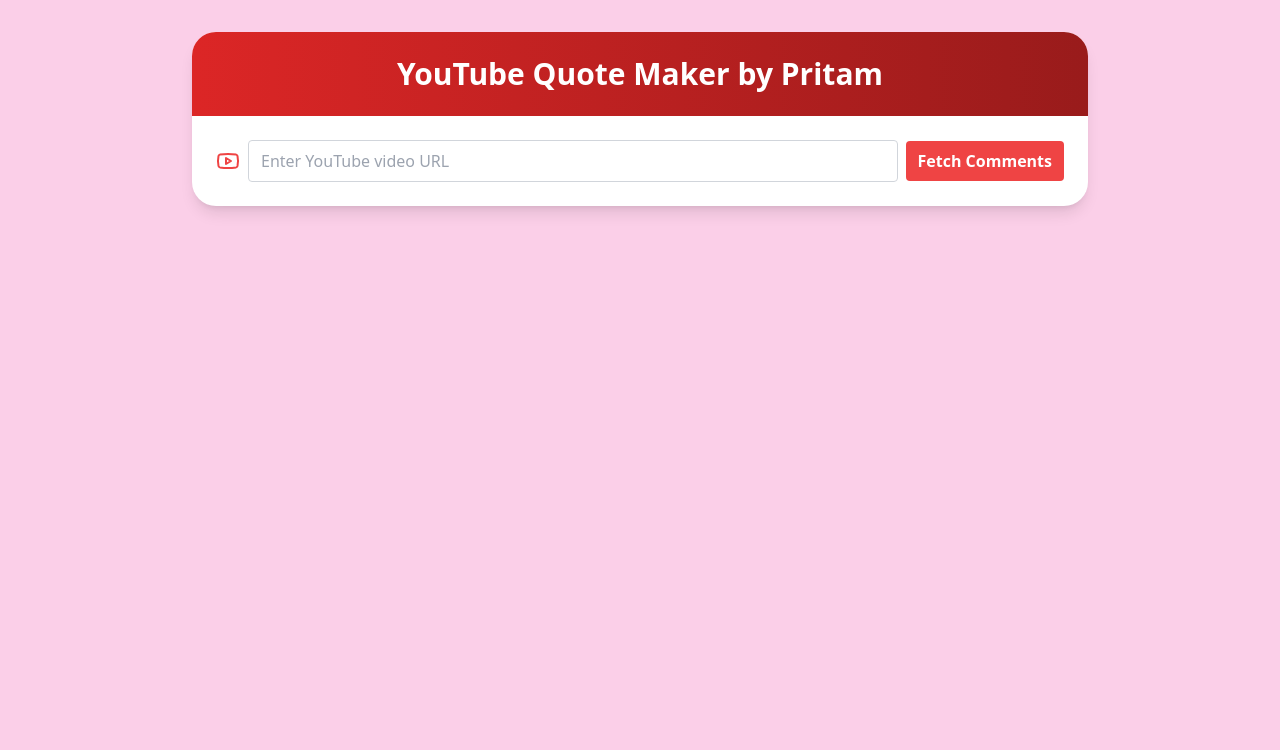
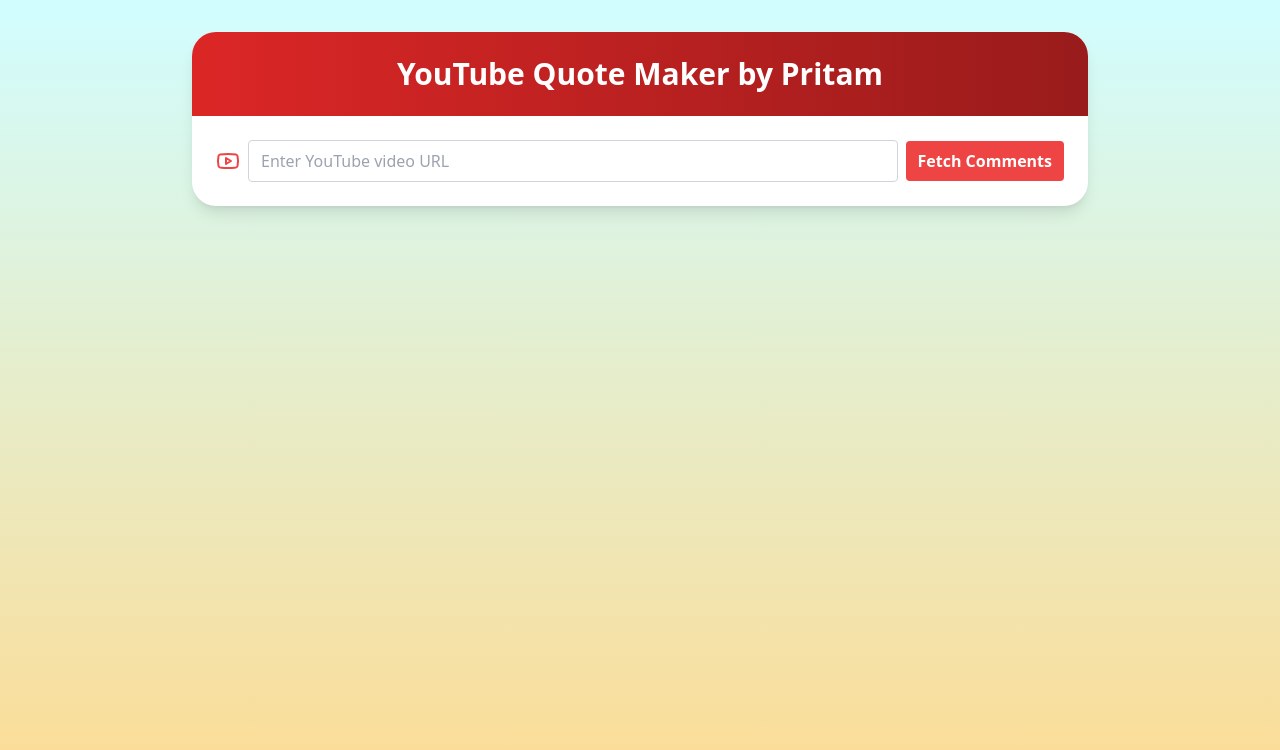
Before and after one commit to bohurupishopping/Bohurupi-Comment-Image, a React (Vite) app: page / in a window 1280 px wide. Shown: the top 750 px of the page. Built offline with nearby package versions, Linux system fonts and the light colour scheme; no server answers.

Commit message:
Update App.tsx

```diff
--- a/src/App.tsx
+++ b/src/App.tsx
@@ -54,7 +54,7 @@ function App() {
   };
 
   return (
-    <div className="min-h-screen bg-pink-200 p-8">
+    <div className="min-h-screen p-8" style={{ background: 'linear-gradient(0deg, #fddb92, #d1fdff)' }}>
       <div className="max-w-4xl mx-auto bg-white rounded-3xl shadow-lg overflow-hidden">
         <h1 className="text-3xl font-bold text-center py-6 bg-gradient-to-r from-red-600 to-red-800 text-white">YouTube Quote Maker by Pritam</h1>
         <div className="p-6 space-y-6">
```
